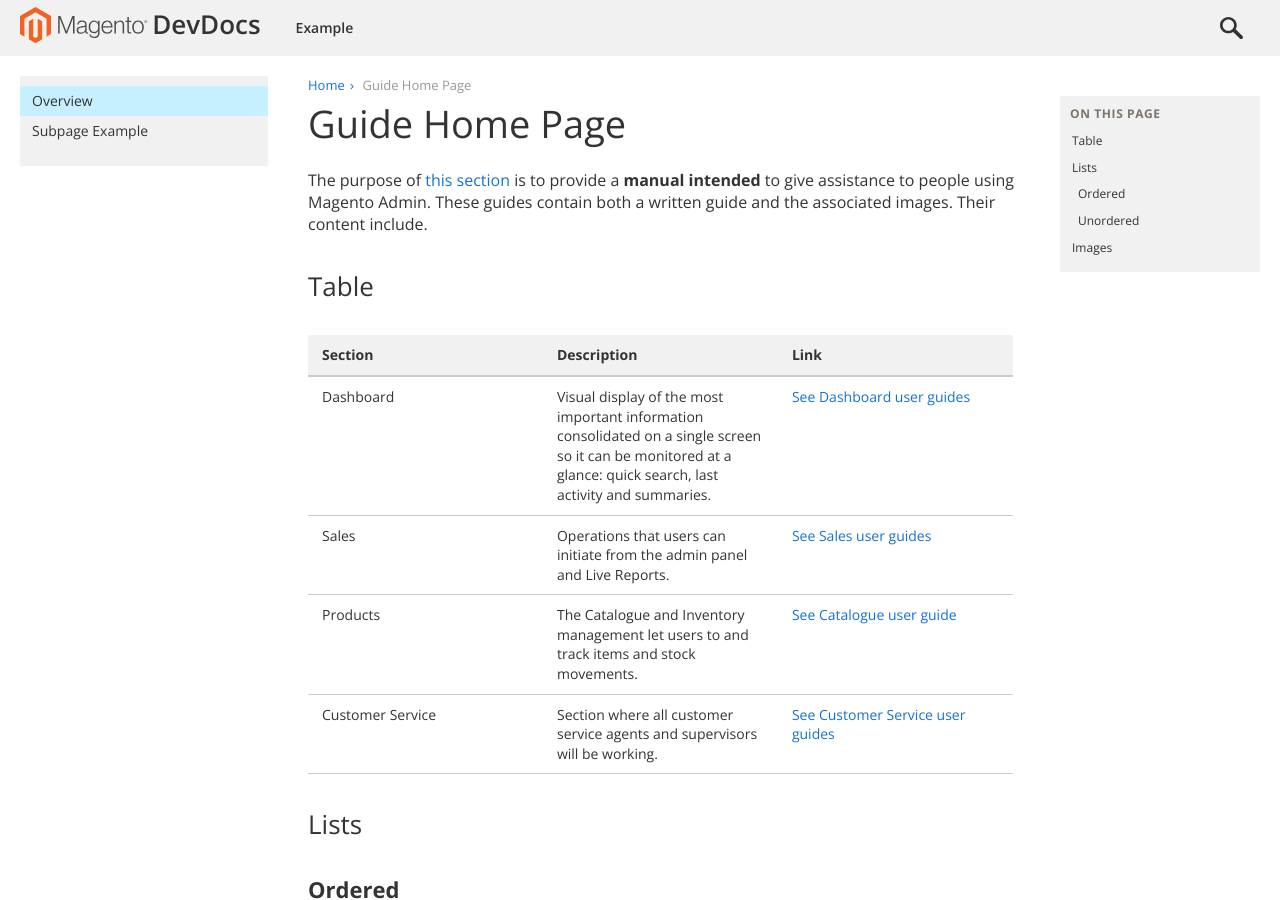
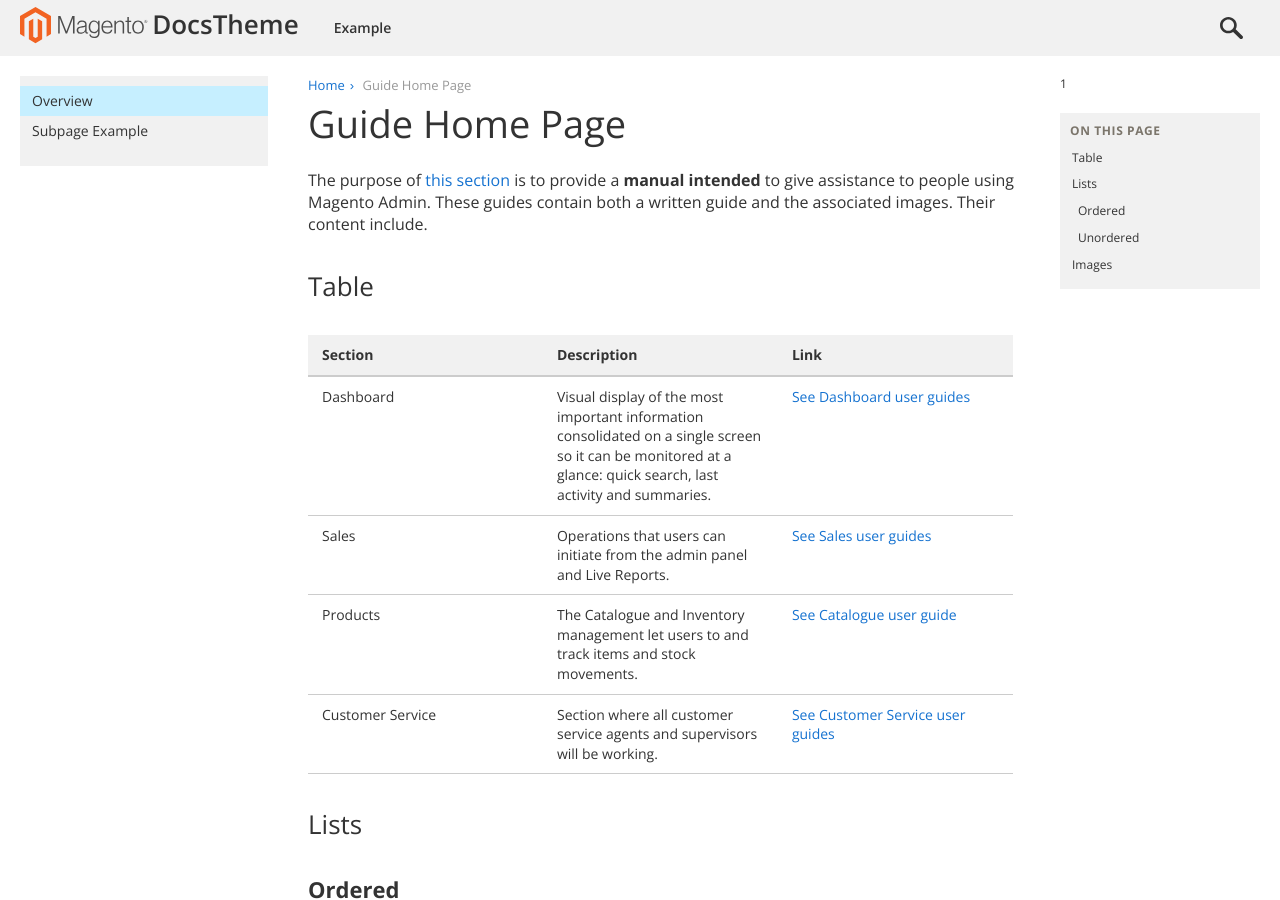
Before and after one commit to commerce-docs/devdocs-theme, a Jekyll site: the page built from example.md, in a window 1280 px wide and 900 px high. Built offline with Jekyll 4.4.1, drawn with Linux system fonts in a browser that asks for light colours; comment, search, counter and statistics services are not loaded.

```diff
--- a/_config.yml
+++ b/_config.yml
@@ -1,5 +1,5 @@
 title: Magento Documentation Theme
-logo: DevDocs
+logo: DocsTheme
 baseurl: ""
 permalink: pretty
 
--- a/_includes/layout/page-info.html
+++ b/_includes/layout/page-info.html
@@ -1,20 +1,18 @@
 <div class="page-info">
-
-  {% if page.pdf == true and site.pdf_link == true %}
-    <p id="pdf-link">PDF Download: <a href="{{page.pdf_url}}" target="_blank">{{page.title}}</a></p>
-  {% endif %}
-
+1
   {% if site.github_link == true %}
-   <div class="github-link">
-     <a class="improve-page" href="{{ site.githuburl }}{{ page.path }}" target="_blank">
-       Edit this page on GitHub
-     </a>
-   </div>
+  <div class="github-link">
+    <a class="improve-page" href="{{ site.githuburl }}{{ page.path }}" target="_blank">
+      Edit this page on GitHub
+    </a>
+  </div>
   {% endif %}
 
   {% if site.feedback_link == true %}
   <div class="new-issue">
-    <a href="{{ site.githuburl }}issues/new?title=&body=Feedback on page: {{ page.url }}" target="_blank">Give us feedback</a>
+    <a href="{{ site.githuburl }}issues/new?title=&body=Feedback on page: {{ page.url }}" target="_blank">
+      Give us feedback
+    </a>
   </div>
   {% endif %}
 
```
Also changed, not shown: example.md (renamed from example/index.md), example/subpage.md (renamed from example/subpage/index.md).
